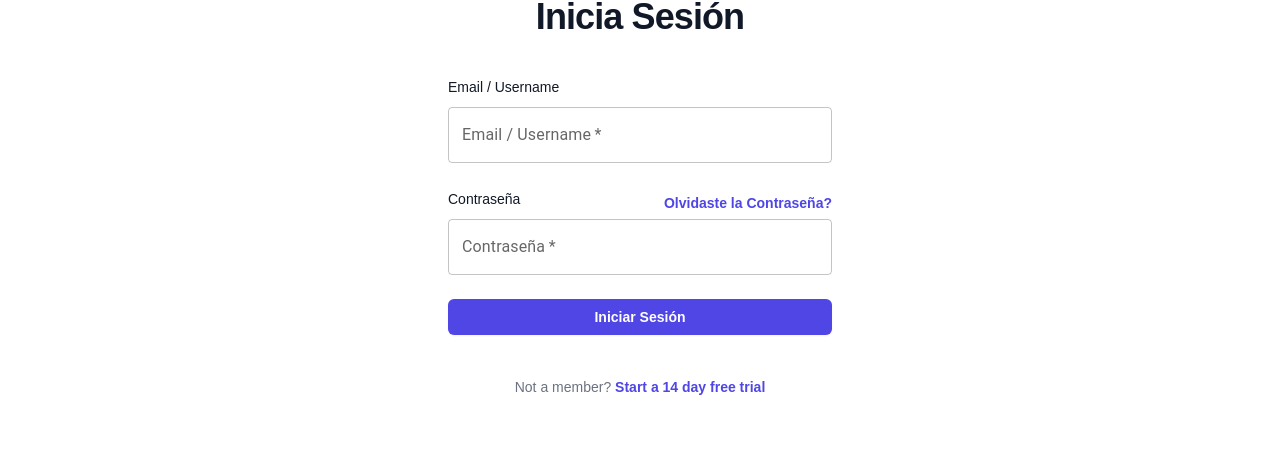
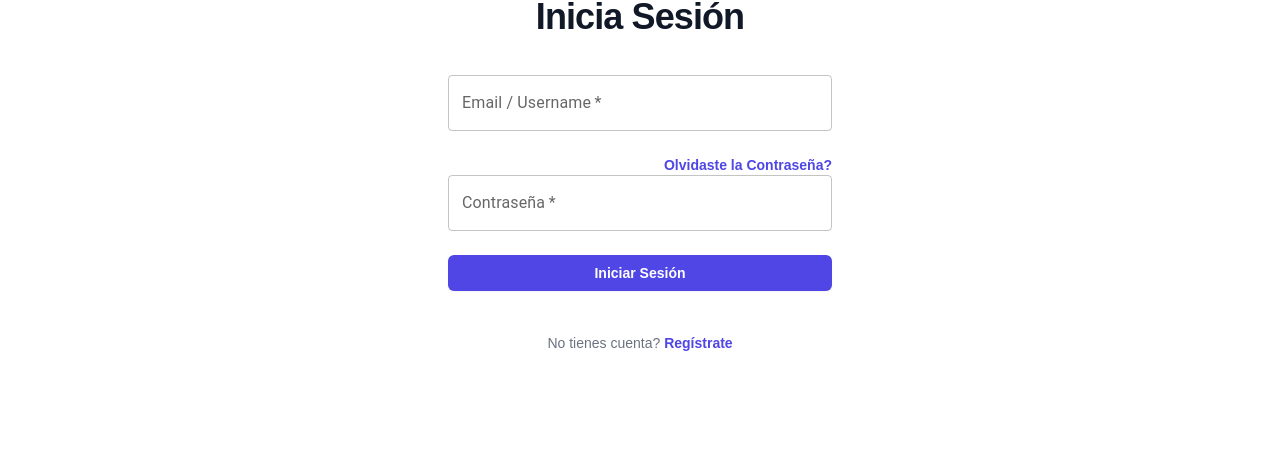
Before and after one commit to Ovtt17/survey-app-ui, a React (Vite) app: page /login in a window 1280 px wide. Shown: the part 209-658 px from the top of the page. Built offline with nearby package versions, Linux system fonts and the light colour scheme; no server answers.

Commit message:
chore: Update Login component to remove email field and use usernameOrEmail for login

```diff
--- a/src/components/user/Login.tsx
+++ b/src/components/user/Login.tsx
@@ -51,9 +51,6 @@ const Login = () => {
         <div className="mt-10 sm:mx-auto sm:w-full sm:max-w-sm">
           <form onSubmit={handleSubmit} className="space-y-6">
             <div>
-              <label htmlFor="email" className="block text-sm font-medium leading-6 text-gray-900 pb-2">
-                Email / Username
-              </label>
               <TextField
                 id="usernameOrEmail"
                 label="Email / Username"
@@ -67,10 +64,7 @@ const Login = () => {
             </div>
 
             <div>
-              <div className="flex items-center justify-between">
-                <label htmlFor="password" className="block text-sm font-medium leading-6 text-gray-900 pb-2">
-                  Contraseña
-                </label>
+              <div className="flex justify-end">
                 <div className="text-sm">
                   <a href="#" className="font-semibold text-indigo-600 hover:text-indigo-500">
                     Olvidaste la Contraseña?
@@ -100,9 +94,9 @@ const Login = () => {
           </form>
 
           <p className="mt-10 text-center text-sm text-gray-500">
-            Not a member?{' '}
+            No tienes cuenta?{' '}
             <a href="#" className="font-semibold leading-6 text-indigo-600 hover:text-indigo-500">
-              Start a 14 day free trial
+              Regístrate
             </a>
           </p>
         </div>
```
